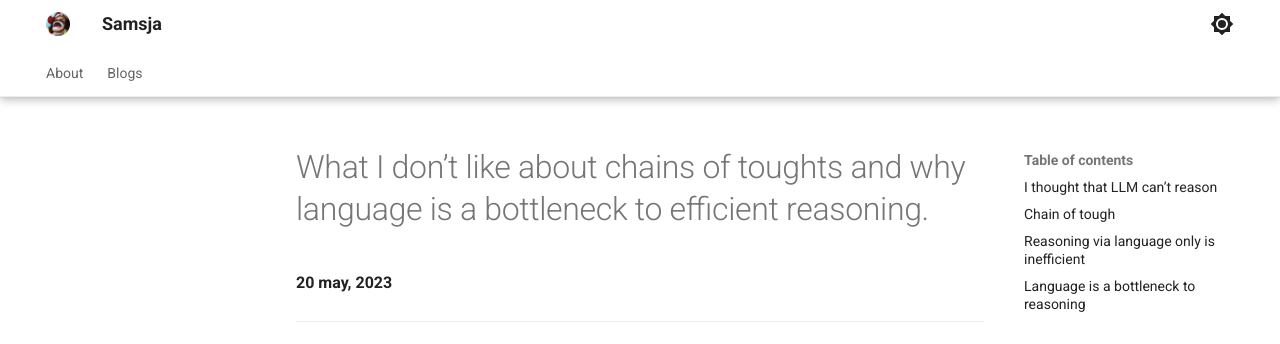
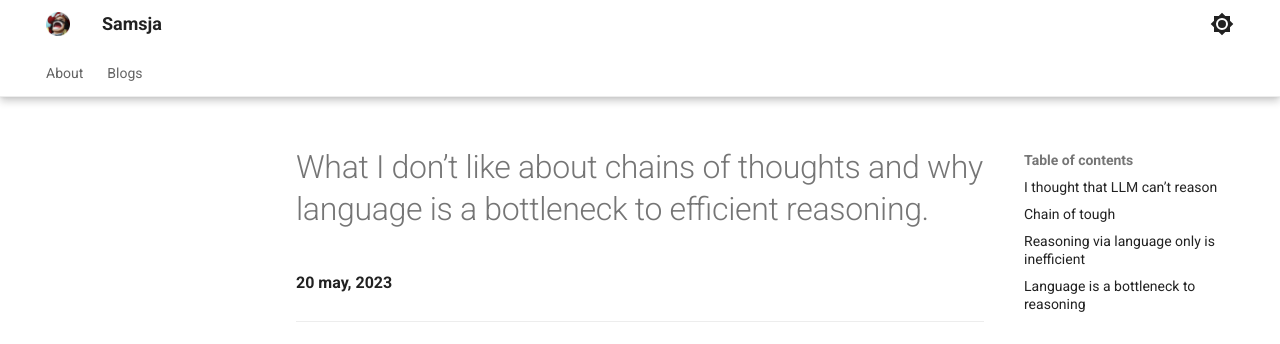
Before and after one commit to samsja/samsja.github.io, an MkDocs documentation site: the page built from docs/blogs/cot/blog.md, in a window 1280 px wide and 900 px high. Shown: the top 344 px of the window. Built offline with MkDocs 1.6.1 and Material for MkDocs 9.7.7, drawn with Linux system fonts in a browser that asks for light colours.

Commit message:
fix: fix title
Signed-off-by: samsja <sami.jaghouar@hotmail.fr>

```diff
--- a/docs/blogs/cot/blog.md
+++ b/docs/blogs/cot/blog.md
@@ -1,4 +1,4 @@
-# What I don’t like about chains of toughts and why language is a bottleneck to efficient reasoning.
+# What I don’t like about chains of thoughts and why language is a bottleneck to efficient reasoning.
 
 **20 may, 2023**
 
```
Also changed, not shown: docs/blogs.md (+1 -1 lines).
